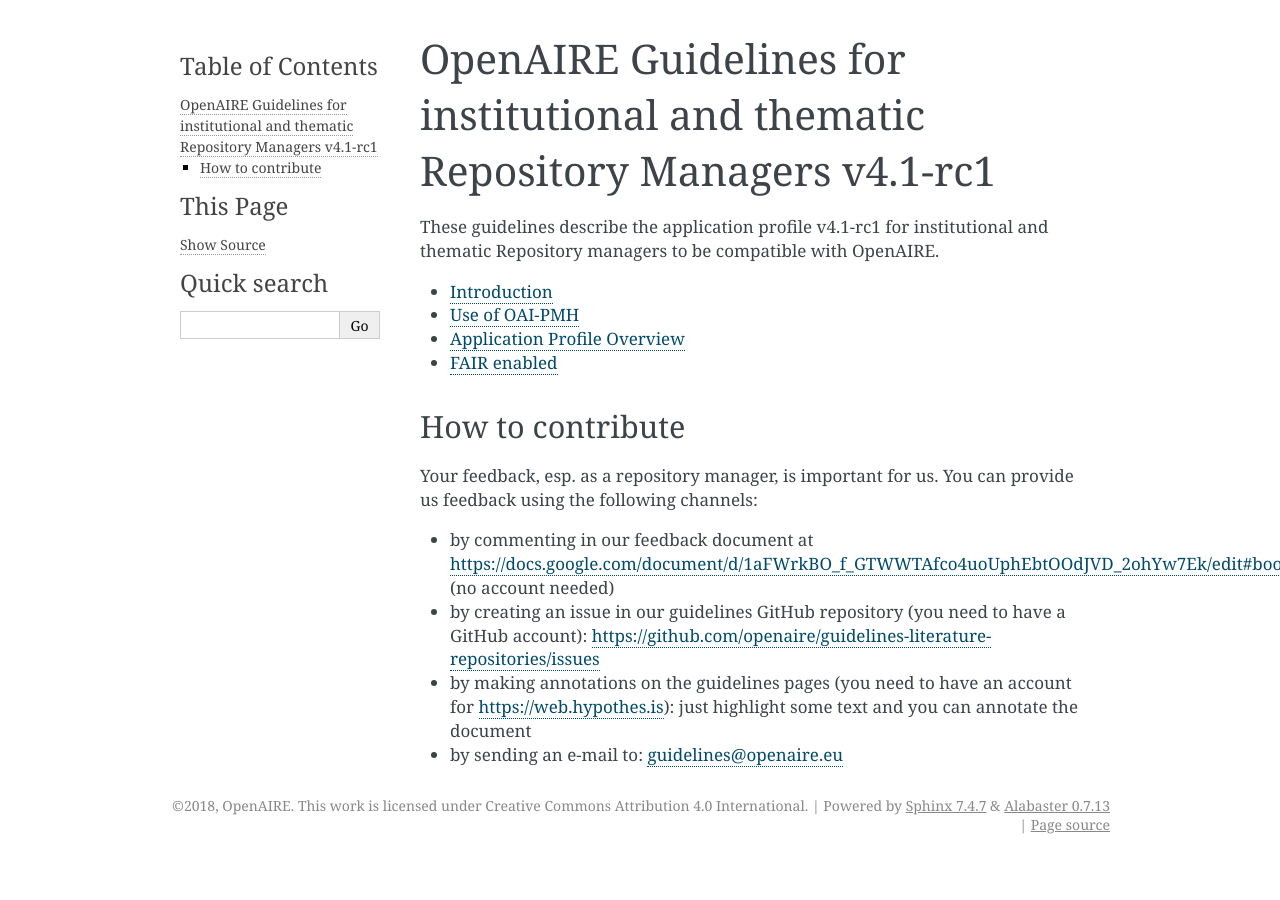
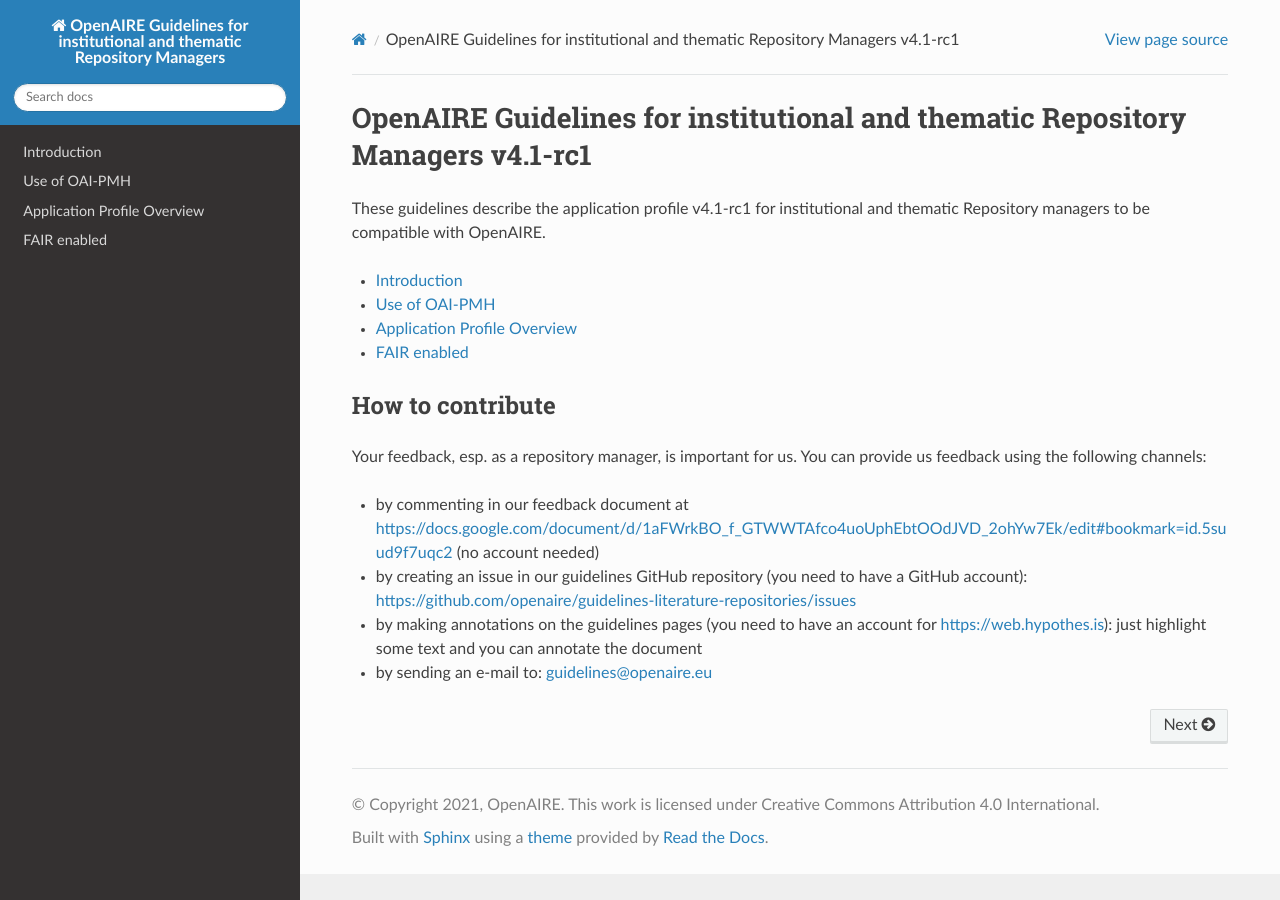
Before and after one commit to openaire/guidelines-literature-repositories, a Sphinx documentation site: the page built from docs/index.rst, in a window 1280 px wide. Built offline with Sphinx 7.4.7 and the Read the Docs theme 3.1.0, drawn with Linux system fonts in a browser that asks for light colours; a script that is not in the unit is left out; some of the changed lines change nothing that is shown.

Commit message:
Update conf.py
revert to the changes made one week ago.

```diff
--- a/docs/conf.py
+++ b/docs/conf.py
@@ -19,7 +19,7 @@
 # on_rtd is whether we are on readthedocs.org
 on_rtd = os.environ.get('READTHEDOCS', None) == 'True'
 
-# if not on_rtd:
+if not on_rtd:
     import sphinx_rtd_theme
     html_theme = 'sphinx_rtd_theme'
     html_theme_path = [sphinx_rtd_theme.get_html_theme_path()]
@@ -57,8 +57,8 @@
 master_doc = 'index'
 
 # General information about the project.
-project = u'OpenAIRE Guidelines for Institutional and Thematic Repository Managers'
-copyright = u'2018, OpenAIRE. This work is licensed under Creative Commons Attribution 4.0 International'
+project = 'OpenAIRE Guidelines for institutional and thematic Repository Managers'
+copyright = '2021, OpenAIRE. This work is licensed under Creative Commons Attribution 4.0 International'
 
 # The version info for the project you're documenting, acts as replacement for
 # |version| and |release|, also used in various other places throughout the
@@ -108,7 +108,7 @@
 #keep_warnings = False
 
 def setup(app):
-#    if hasattr(app, 'add_js_file'):
+    if hasattr(app, 'add_js_file'):
         app.add_js_file('https://hypothes.is/embed.js')
 
 # -- Options for HTML output ----------------------------------------------
@@ -197,25 +197,24 @@
 
 
 # -- Options for LaTeX output ---------------------------------------------
-latex_engine = "xelatex"
 
 latex_elements = {
         'preamble': r'''
            \usepackage[none]{hyphenat}
-           \usepackage{fancyhdr}
-           \pagestyle{fancy}
-           \makeatletter
-           \\fancypagestyle{normal}{
-           \\fancyhf{}
-           \\fancyhead[LE,RO]{\\small \\nouppercase{\\rightmark}}
-           \\fancyfoot[L]{ \\thepage}
-           \\fancyfoot[R]{ % right
-     			 \includegraphics[height=0.3in]{../../_static/by.png}
-          }
-          }
-          \\renewcommand{\headrulewidth}{0.4pt}
-          \\renewcommand{\\footrulewidth}{0.4pt}
-          \makeatother
+          % \usepackage{fancyhdr}
+          % \pagestyle{fancy}
+          % \makeatletter
+          % \\fancypagestyle{normal}{
+          % \\fancyhf{}
+          % \\fancyhead[LE,RO]{\\small \\nouppercase{\\rightmark}}
+          % \\fancyfoot[L]{ \\thepage}
+          % \\fancyfoot[R]{ % right
+     			% \includegraphics[height=0.3in]{../../_static/by.png}
+          %}
+          %}
+          %\\renewcommand{\headrulewidth}{0.4pt}
+          %\\renewcommand{\\footrulewidth}{0.4pt}
+          %\makeatother
            ''',
 # The paper size ('letterpaper' or 'a4paper').
 'papersize': 'a4paper',
@@ -232,8 +231,8 @@
 # (source start file, target name, title,
 #  author, documentclass [howto, manual, or own class]).
 latex_documents = [
-  (master_doc, 'OpenAIREGuidelines.tex', u'OpenAIRE Interoperability Guidelines for Institutional and Thematic Repository Managers',
-   u'OpenAIRE Guidelines Team', 'manual', True),
+  (master_doc, 'OpenAIREGuidelines.tex', 'OpenAIRE Interoperability Guidelines for institutional & thematic Repository Managers',
+   'OpenAIRE Guidelines Team', 'manual', True),
 ]
 
 # The name of an image file (relative to this directory) to place at the top of
@@ -263,8 +262,8 @@
 # One entry per manual page. List of tuples
 # (source start file, name, description, authors, manual section).
 man_pages = [
-    ('index', 'openaireguidelines', u'OpenAIRE Guidelines',
-     [u'OpenAIRE'], 1)
+    ('index', 'openaireguidelines', 'OpenAIRE Guidelines',
+     ['OpenAIRE'], 1)
 ]
 
 # If true, show URL addresses after external links.
@@ -277,8 +276,8 @@
 # (source start file, target name, title, author,
 #  dir menu entry, description, category)
 texinfo_documents = [
-  ('index', 'OpenAIREGuidelines', u'OpenAIRE Guidelines',
-   u'OpenAIRE', 'OpenAIREGuidelines', 'One line description of project.',
+  ('index', 'OpenAIREGuidelines', 'OpenAIRE Guidelines',
+   'OpenAIRE', 'OpenAIREGuidelines', 'One line description of project.',
    'Miscellaneous'),
 ]
 
@@ -296,8 +295,7 @@
 
 
 # Example configuration for intersphinx: refer to the Python standard library.
-# OLD Sphinx < 8: intersphinx_mapping = {'http://docs.python.org': None}
+# OLD Sphinx < 8: intersphinx_mapping = {'http://docs.python.org/': None}
 intersphinx_mapping = {
-    'python': ('https://docs.python.org/3/', None),
-    'sphinx': ('https://www.sphinx-doc.org/en/master/', None),
+    'python': ('https://docs.python.org/3', None),
 }
```
